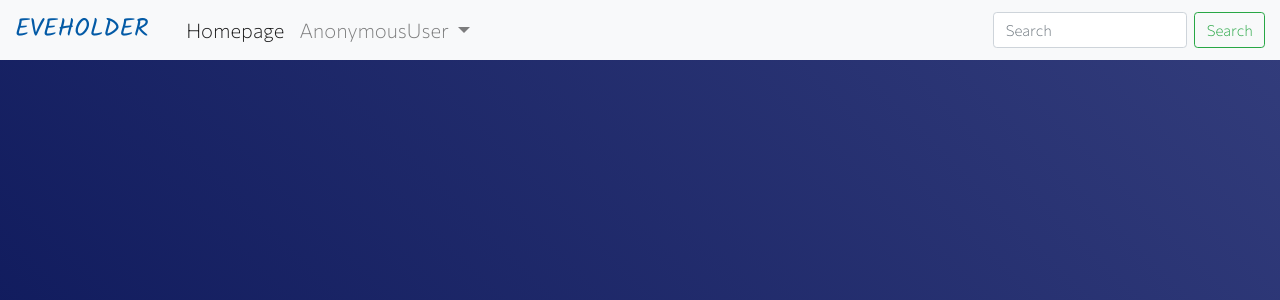
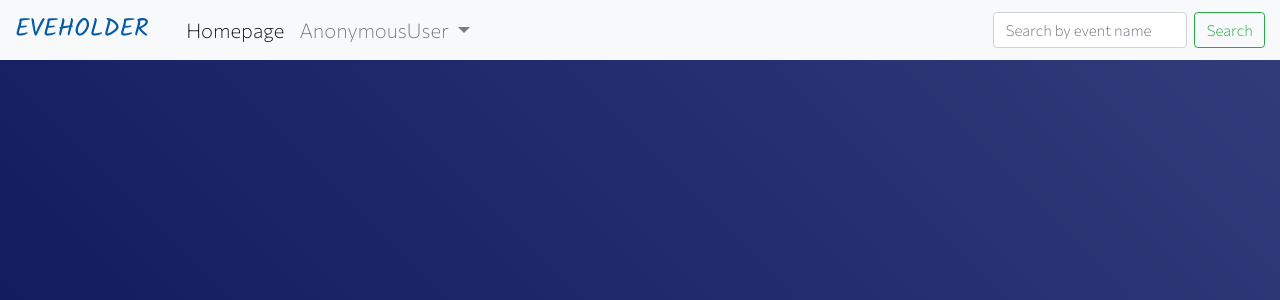
Before and after one commit to EveGroup/EveHolder, a Django app: template templates/eve_holder/main.html in a window 1280 px wide. Shown: the top 300 px of the page. Run offline with Django 3.2, Linux system fonts and the light colour scheme; the template is opened without the code that fills it, so the values that code supplies are empty; parts of the project's set-up code (start-up, migrations or seed data) failed here and were passed over; some libraries are stand-ins or nearby versions; some web fonts are replaced.

Commit message:
add detail for search field

```diff
--- a/templates/eve_holder/navbar.html
+++ b/templates/eve_holder/navbar.html
@@ -57,7 +57,7 @@
 
         <form class="form-inline my-2 my-lg-0" action="{% url 'eve_holder:search_event' %}" method="post">
             {% csrf_token %}
-            <input class="form-control mr-sm-2" type="search" placeholder="Search" aria-label="Search" name="search"
+            <input class="form-control mr-sm-2" type="search" placeholder="Search by event name" aria-label="Search" name="search"
                    style="font-family: 'Commissioner', sans-serif;">
             <button class="btn btn-outline-success my-2 my-sm-0" type="submit"
                     style="font-family: 'Commissioner', sans-serif;">Search
```
